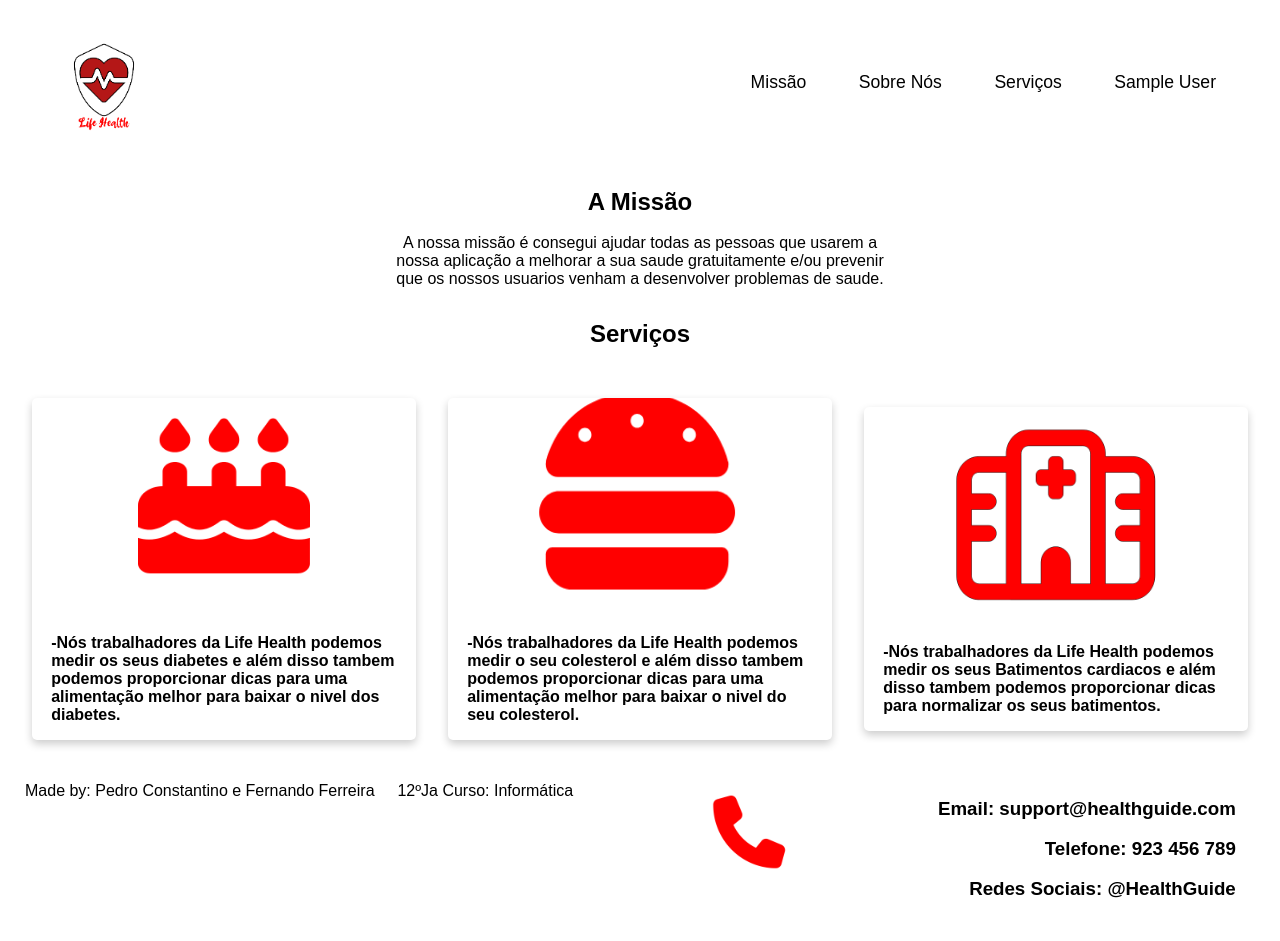
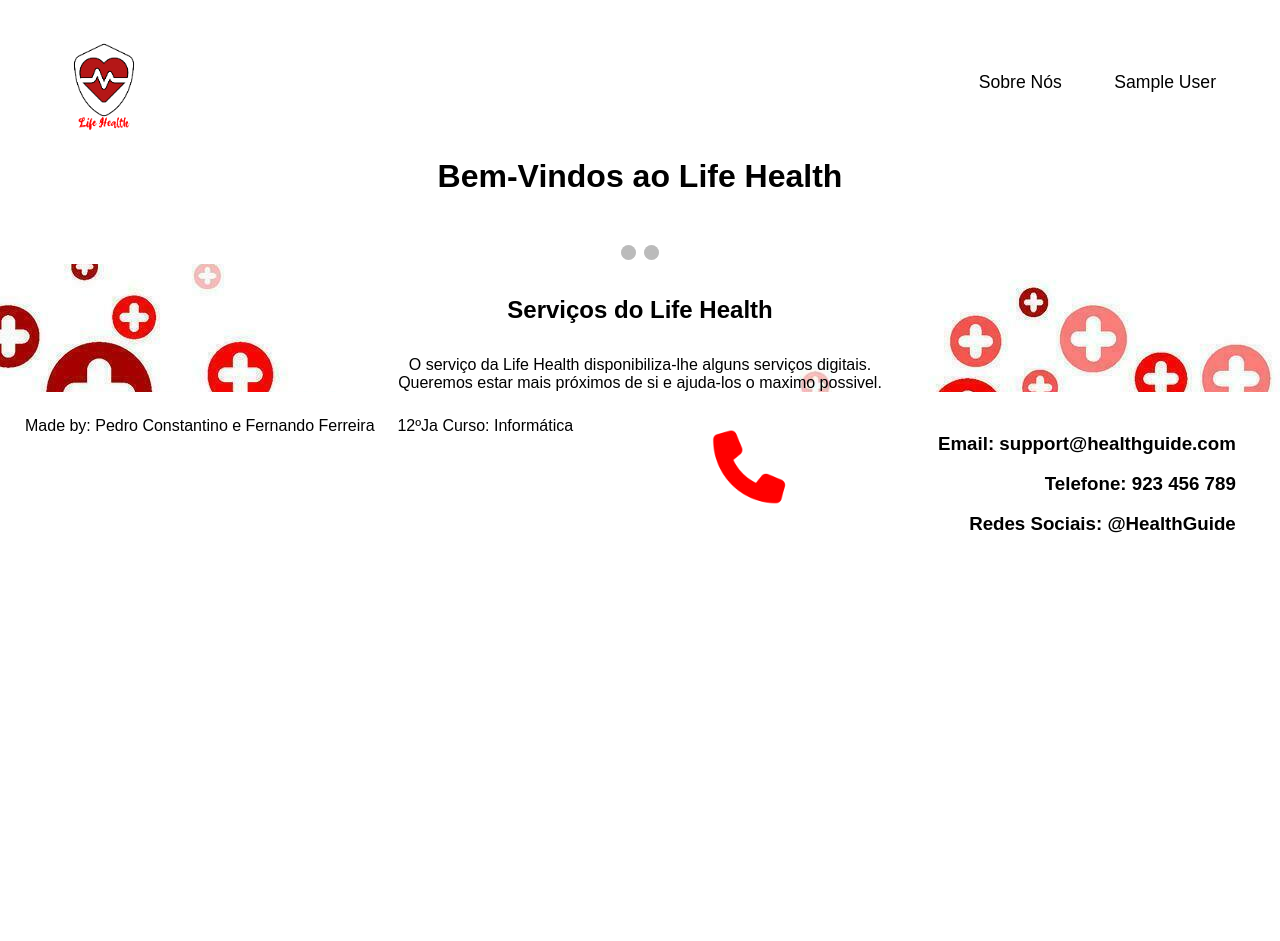
Before and after one commit to FernandoSalgueir/Trabalho-Final-main, a PHP site: page / in a window 1280 px wide. After the commit the page ends 533 px from the top, so only its background shows below. Run offline with PHP 8.4, Linux system fonts and the light colour scheme; the visitor is signed in with stand-in values (Sample User, id 1).

Commit message:
20/06-14:34

```diff
--- a/index.php
+++ b/index.php
@@ -12,50 +12,64 @@
     </head>
 
     <body>
-
     <?php include_once("menu.php") ?>
 
-        <section id="missao">
-            <h1>Missão</h1>
 
-            <div id="mission">
-                <div class="mission_">
-                    <div class="mission_container">
-                        <h2><b>A Missão</b></h2>
-                        <br>
-                        <p><b></b>A nossa missão é consegui ajudar todas as pessoas que usarem a</p>
-                        <p>nossa aplicação a melhorar a sua saude gratuitamente e/ou prevenir</p>
-                        <p>que os nossos usuarios venham a desenvolver problemas de saude.</b></p>
-                    </div>
-                </div>
-            </div>
-        </section>
 
-        <section id="servicos">
+    <br>
+    <br>
+    <br>
+    <br>
+    <br>
+    <br>
+    <br>
 
-            <h1>Serviços</h1>
+    <h1>Bem-Vindos ao Life Health</h1>
 
-            <div id="cards">
-                <div class="card_servico">
-                    <img src="imagens/cakee.png" alt="Service">
-                    <div class="card_container">
-                        <h4>-Nós trabalhadores da Life Health podemos medir os seus diabetes e além disso tambem podemos proporcionar dicas para uma alimentação melhor para baixar o nivel dos diabetes.</h4>
-                    </div>
-                </div>
-                <div class="card_servico">
-                    <img src="imagens/burger.png" alt="Service">
-                    <div class="card_container">
-                        <h4>-Nós trabalhadores da Life Health podemos medir o seu colesterol e além disso tambem podemos proporcionar dicas para uma alimentação melhor para baixar o nivel do seu colesterol.</h4>
-                    </div>
-                </div>
-                <div class="card_servico">
-                    <img src="imagens/pap_service.png" alt="Service">
-                    <div class="card_container">
-                        <h4>-Nós trabalhadores da Life Health podemos medir os seus Batimentos cardiacos e além disso tambem podemos proporcionar dicas para normalizar os seus batimentos. </h4>
-                    </div>
-                </div>
-            </div>
-        </section>
+    <!-- Slideshow container -->
+    <div class="slideshow-container">
+
+    <!-- Full-width images with number and caption text -->
+    <div class="mySlides fade">
+    <div class="numbertext">1 / 3</div>
+    <img src="imagens/cakee.png" style="width:100%">
+    <div class="text">Caption Text</div>
+    </div>
+
+    <div class="mySlides fade">
+    <div class="numbertext">2 / 3</div>
+    <img src="imagens/burger.png" style="width:100%">
+    <div class="text">Caption Two</div>
+    </div>
+
+    <div class="mySlides fade">
+    <div class="numbertext">3 / 3</div>
+    <img src="imagens/Hstyle3.jpg" style="width:100%">
+    <div class="text">Caption Two</div>
+    </div>
+
+    <!-- Next and previous buttons -->
+    <a class="prev" onclick="plusSlides(-1)">&#10094;</a>
+    <a class="next" onclick="plusSlides(1)">&#10095;</a>
+    </div>
+    <br>
+
+    <!-- The dots/circles -->
+    <div style="text-align:center">
+    <span class="dot" onclick="currentSlide(1)"></span>
+    <span class="dot" onclick="currentSlide(2)"></span>
+
+    </div>
+
+
+    <section id="servlif">
+    <h1>Serviços do Life Health</h1>
+    <p>O serviço da Life Health disponibiliza-lhe alguns serviços digitais.</p>
+    <p>Queremos estar mais próximos de si e ajuda-los o maximo possivel.</p>
+    </section>
+
+
+
 
     <?php include_once("footer.php") ?>
     </body>
--- a/menu.php
+++ b/menu.php
@@ -1,9 +1,8 @@
 <header>
     <a href="index.php"><img id="logo" src="Imagens/imagem.png" alt="Site's logo"></a>
     <ul id="menu">
-        <li><a href="index.php#missao">Missão</a></li>
-        <li><a href="#">Sobre Nós</a></li>
-        <li><a href="index.php#servicos">Serviços</a></li>
+
+        <li><a href="sobre_nos.php#sobrenos">Sobre Nós</a></li>
         <?php if(!isset($_SESSION['Cod'])) { ?>
         <li><a href="login.php">Login</a>
         </li>
--- a/style.css
+++ b/style.css
@@ -65,6 +65,8 @@
 
  section {
     width: 100%;
+    background-repeat: no-repeat;
+    background-position: center center;
 
  }
 
@@ -84,6 +86,14 @@
    position: center;
  }
 
+ .area h2{
+   text-align: center;
+ }
+
+ .area label{
+   align-items: flex-start;
+}
+
  #inicio img{
    object-fit: cover;
    width: 100%;
@@ -92,6 +102,7 @@
 
  #sobrenos {
    background-color: trans;
+   background-image: url(imagens/Backgr.jpg);
    color: #333;
  }
 
@@ -190,7 +201,7 @@
    justify-content: space-between;
    height: 100%;
    padding: 25px;
-   background-color: #ffffff;
+   background-color: white;
    color: #000000;
    text-align: right;
 }
@@ -201,6 +212,11 @@
 
 #sobrenos {
    text-align: center;
+   background-image: url(imagens/Backgr.jpg);
+}
+#servlif {
+   text-align: center;
+   background-image: url(imagens/Backgr.jpg);
 }
 
 #missao {
@@ -224,3 +240,80 @@
    border-radius: 10px;
    padding: 20px;
 }
+
+* {box-sizing:border-box}
+/* Slideshow container */
+.slideshow-container {
+  max-width: 1000px;
+  position: flex;
+  margin: auto;
+}
+/* Hide the images by default */
+.mySlides {
+  display: none;
+}
+/* Next & previous buttons */
+.prev, .next {
+  cursor: pointer;
+  position: absolute;
+  top: 50%;
+  width: auto;
+  margin-top: -22px;
+  padding: 16px;
+  color: white;
+  font-weight: bold;
+  font-size: 18px;
+  transition: 0.6s ease;
+  border-radius: 0 3px 3px 0;
+  user-select: none;
+}
+/* Position the "next button" to the right */
+.next {
+  right: 0;
+  border-radius: 3px 0 0 3px;
+}
+/* On hover, add a black background color with a little bit see-through */
+.prev:hover, .next:hover {
+  background-color: rgba(0,0,0,0.8);
+}
+/* Caption text */
+.text {
+  color: #f2f2f2;
+  font-size: 15px;
+  padding: 8px 12px;
+  position: absolute;
+  bottom: 8px;
+  width: 100%;
+  text-align: center;
+}
+/* Number text (1/3 etc) */
+.numbertext {
+  color: #f2f2f2;
+  font-size: 12px;
+  padding: 8px 12px;
+  position: absolute;
+  top: 0;
+}
+/* The dots/bullets/indicators */
+.dot {
+  cursor: pointer;
+  height: 15px;
+  width: 15px;
+  margin: 0 2px;
+  background-color: #bbb;
+  border-radius: 50%;
+  display: inline-block;
+  transition: background-color 0.6s ease;
+}
+.active, .dot:hover {
+  background-color: #717171;
+}
+/* Fading animation */
+.fade {
+  animation-name: fade;
+  animation-duration: 1.5s;
+}
+@keyframes fade {
+  from {opacity: .4}
+  to {opacity: 1}
+}
```
Also changed, not shown: minha_area.php (+14 -5 lines), slide.js (added, +26 -0 lines), sobre_nos.php (added, +75 -0 lines), imagens/Backgr.jpg (added), imagens/Hslide1.jpg (added), imagens/Hslide2.jpg (added), imagens/Hslide3.jpg (added), imagens/Hslide4.jpg (added), imagens/fb.jpg (added), imagens/fotback.jpg (added).
